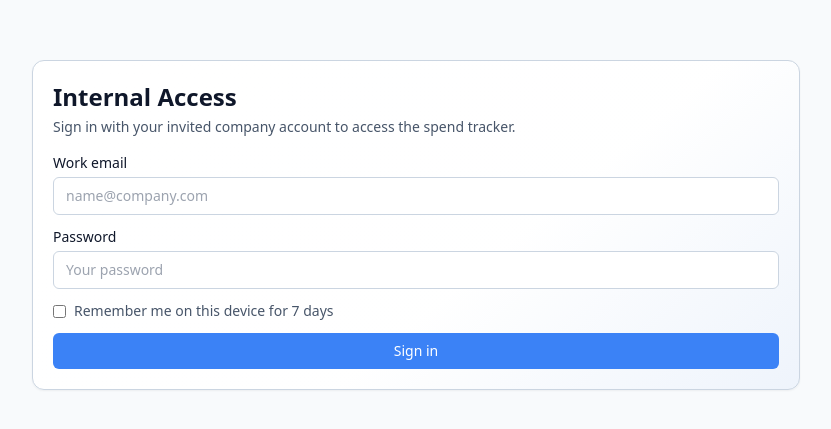
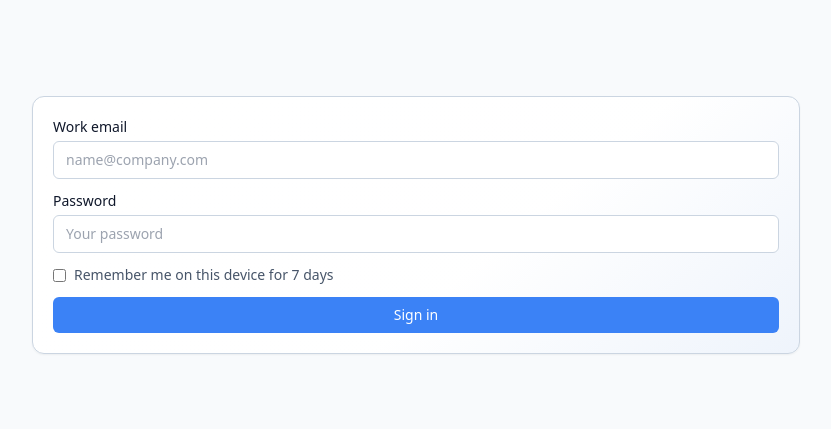
Before and after one commit to niceguyAquila/spend-tracker, a Next.js app: page /login in a window 1280 px wide. Shown: the part 175-604 px from the top of the page, without its empty margins (224-1055 px from the left). Built offline with nearby package versions, Linux system fonts and the light colour scheme.

Commit message:
ambi login

```diff
--- a/app/login/page.tsx
+++ b/app/login/page.tsx
@@ -60,10 +60,6 @@ function LoginForm() {
   return (
     <main className="mx-auto flex min-h-screen w-full max-w-content-default items-center justify-center px-4 lg:px-8">
       <section className="card w-full max-w-content-narrow">
-        <h1 className="mb-1 text-2xl font-semibold">Internal Access</h1>
-        <p className="mb-4 text-sm text-muted">
-          Sign in with your invited company account to access the spend tracker.
-        </p>
 
         <form onSubmit={handleSubmit} className="space-y-3">
           <label className="block text-sm">
```
